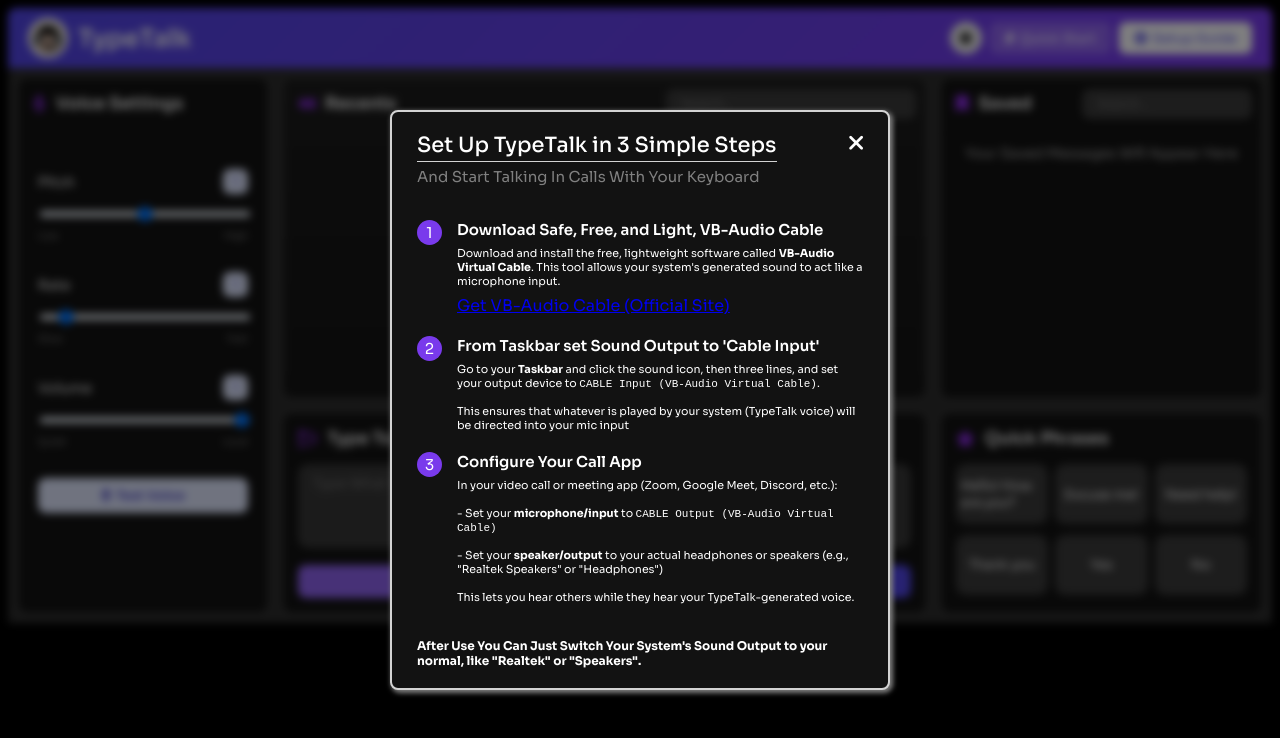
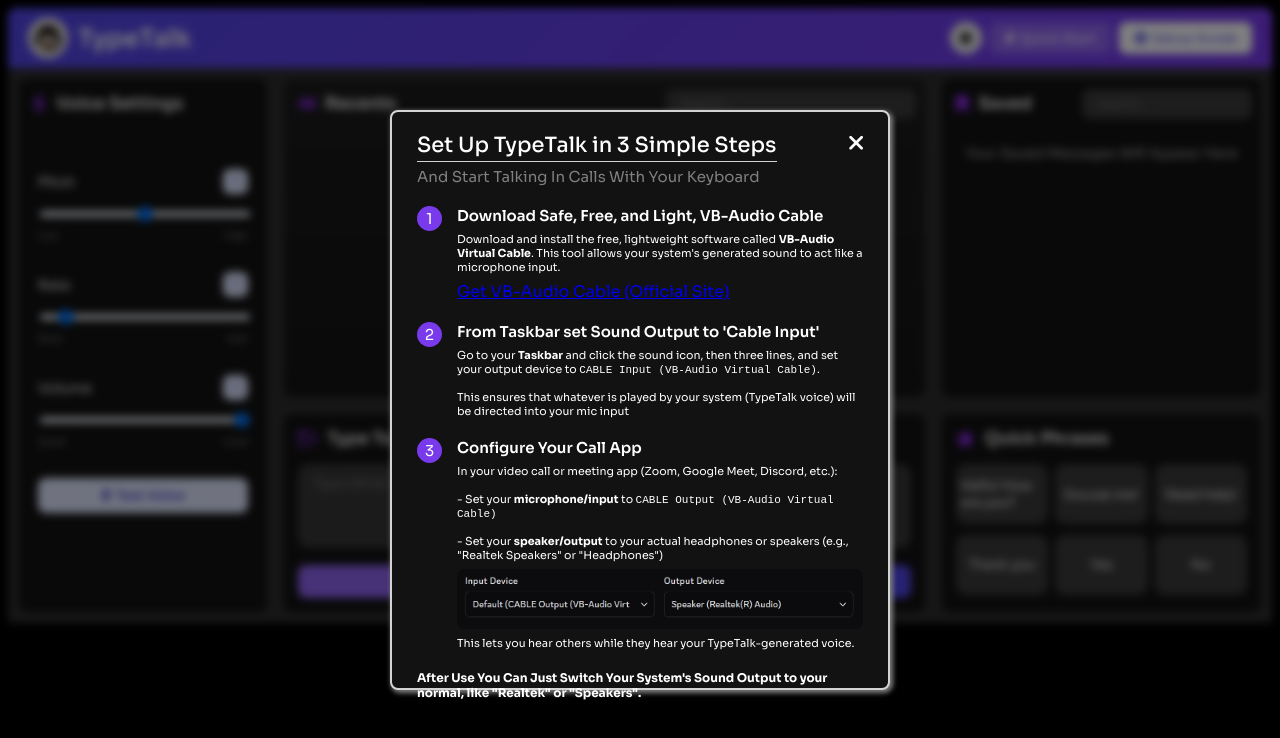
Before and after one commit to abhisarxverma/TypeTalk, a plain HTML site: page index.html in a window 1280 px wide. Both pictures are taken after a click on the button "Show Setup Guide". Drawn offline with Linux system fonts and the light colour scheme.

Commit message:
Add Input and Output Demo image in setup guide popup

```diff
--- a/index.html
+++ b/index.html
@@ -217,8 +217,9 @@
                         - Set your <strong>microphone/input</strong> to
                         <code>CABLE Output (VB-Audio Virtual Cable)</code><br /></br>
                         - Set your <strong>speaker/output</strong> to your actual headphones or speakers (e.g., "Realtek
-                        Speakers" or "Headphones")<br /></br>
-                        This lets you hear others while they hear your TypeTalk-generated voice.</p>
+                        Speakers" or "Headphones")</p>
+                        <img id="input_output_image" src="assets/input_output_image.png" alt="image to show the input and output settings to do">
+                        <p class="step-description">This lets you hear others while they hear your TypeTalk-generated voice.</p>
                 </div>
             </div>
 
--- a/style.css
+++ b/style.css
@@ -751,3 +751,10 @@ input[type="range"]{
 .popup-button:hover {
     background-color: #3024d8;
 }
+
+#input_output_image {
+    object-fit: contain;
+    width: 100%;
+    height: 100%;
+    border-radius: 7px;
+}
```
Also changed, not shown: assets/input_output_image.png (added).
